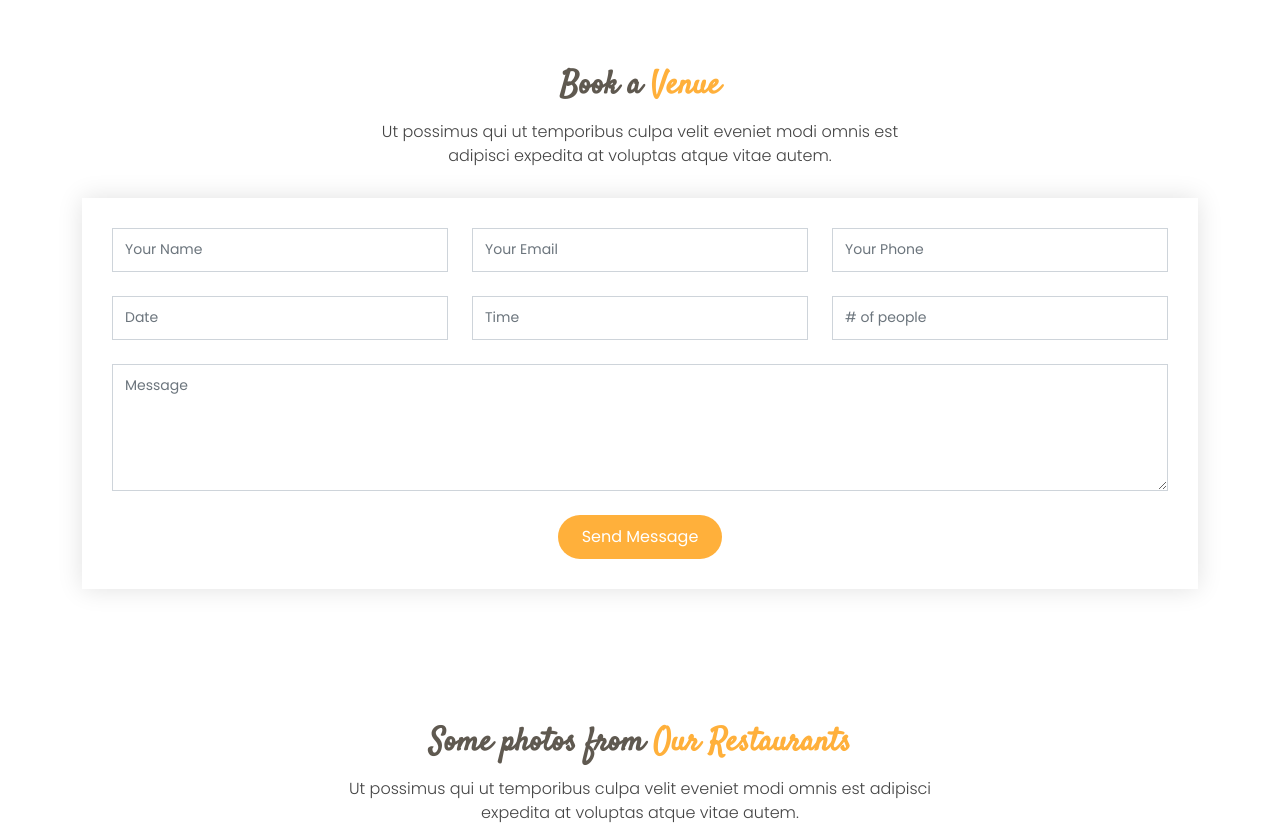
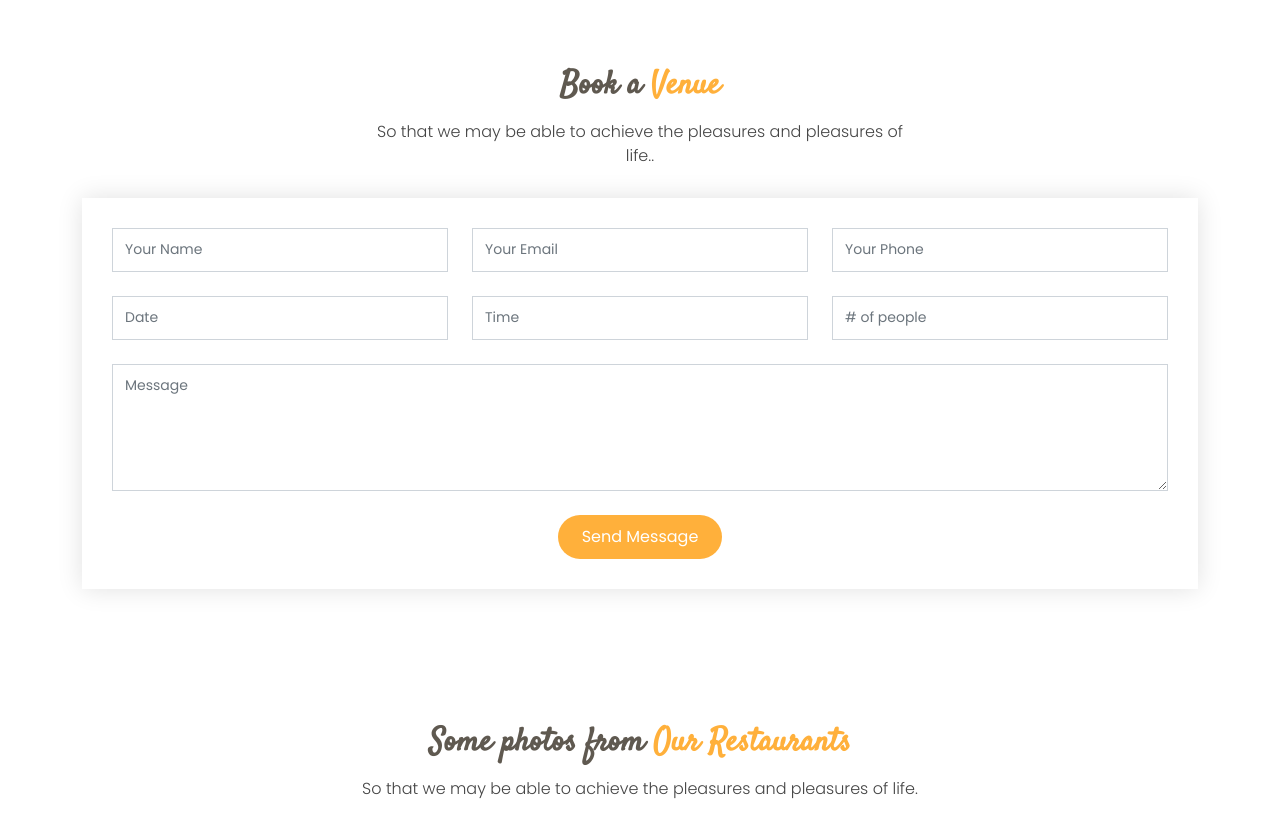
Before and after one commit to Mohan-Ganta/Greet-Meet, a plain HTML site: page index.html in a window 1280 px wide. Shown: the part 1940-2768 px from the top of the page. Drawn offline with Linux system fonts and the light colour scheme.

Commit message:
Update index.html

```diff
--- a/index.html
+++ b/index.html
@@ -412,7 +412,7 @@
 
         <div class="section-title">
           <h2>Book a <span>Venue</span></h2>
-          <p>Ut possimus qui ut temporibus culpa velit eveniet modi omnis est adipisci expedita at voluptas atque vitae autem.</p>
+          <p>So that we may be able to achieve the pleasures and pleasures of life..</p>
         </div>
 
         <form action="forms/book-a-table.php" method="post" role="form" class="php-email-form">
@@ -463,7 +463,7 @@
 
         <div class="section-title">
           <h2>Some photos from <span>Our Restaurants</span></h2>
-          <p>Ut possimus qui ut temporibus culpa velit eveniet modi omnis est adipisci expedita at voluptas atque vitae autem.</p>
+          <p>So that we may be able to achieve the pleasures and pleasures of life.</p>
         </div>
 
         <div class="row g-0">
```
